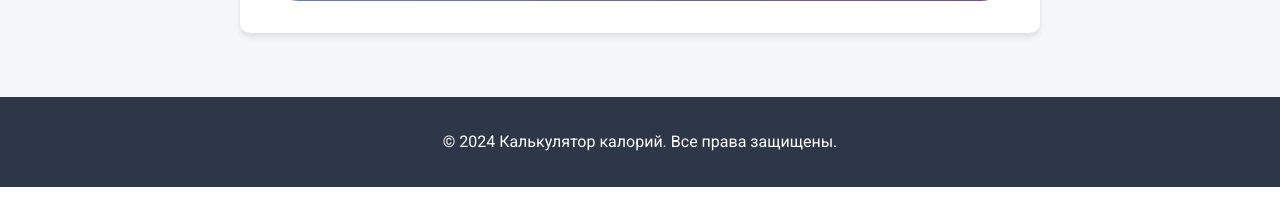
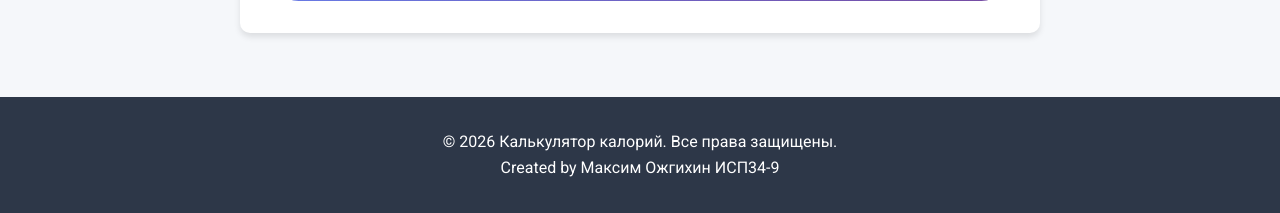
Before and after one commit to alwakok/flask, a Flask app: page /calculate in a window 1280 px wide. Shown: the part 1252-1465 px from the top of the page. Before the commit the page ends 1439 px from the top, so only its background shows below. Run offline with Flask 3, Linux system fonts and the light colour scheme.

Commit message:
Update base.html

```diff
--- a/templates/base.html
+++ b/templates/base.html
@@ -44,7 +44,8 @@
 
     <footer>
         <div class="container">
-            <p>© 2024 Калькулятор калорий. Все права защищены.</p>
+            <p>© 2026 Калькулятор калорий. Все права защищены.</p>
+            <p>Created by Максим Ожгихин ИСП34-9</p>
         </div>
     </footer>
 
@@ -59,4 +60,5 @@
         });
     </script>
 </body>
+
 </html>
```
